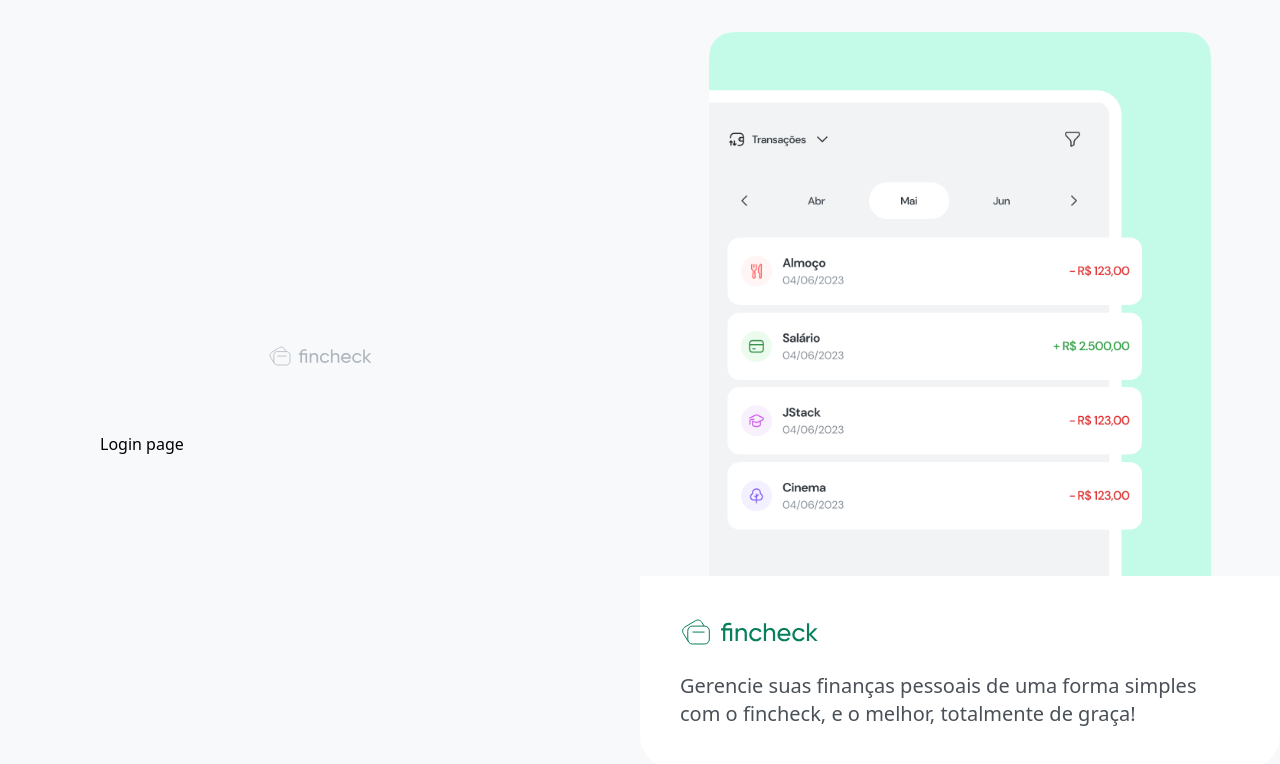
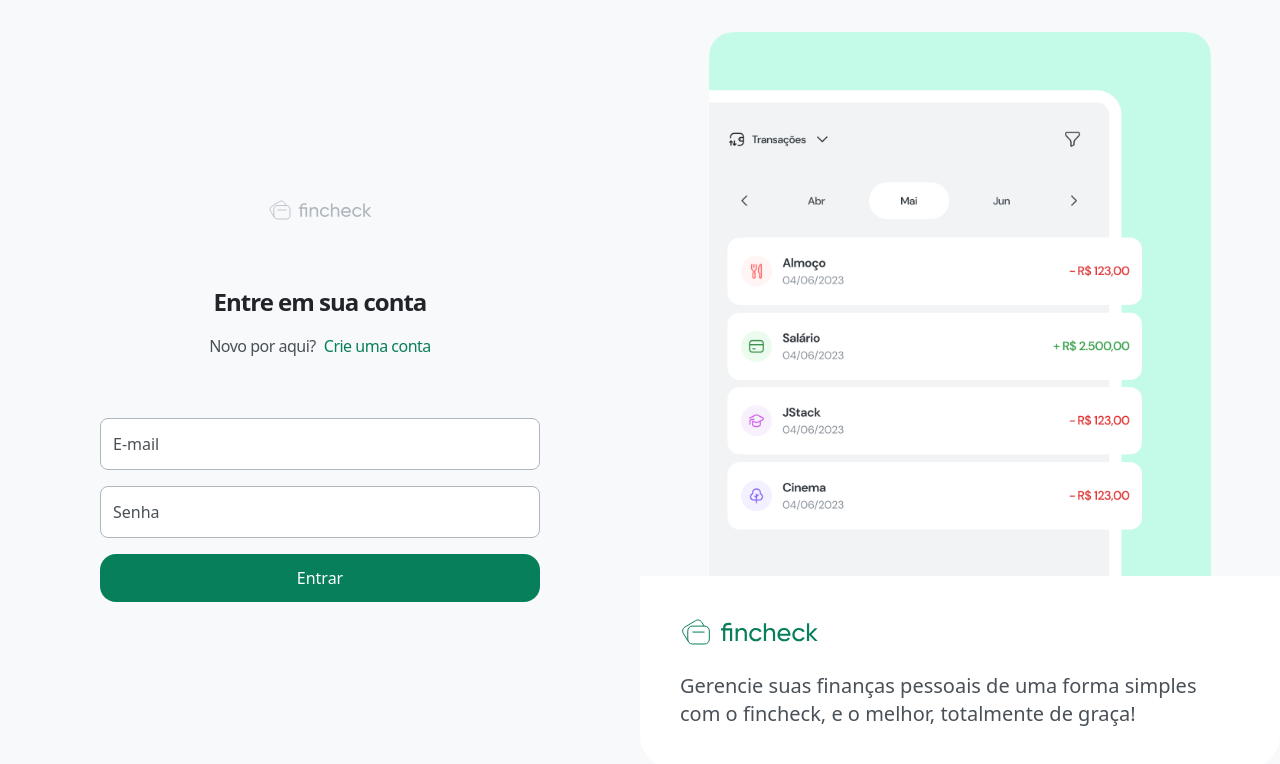
Before and after one commit to WellingtonEduardo/fincheck-front, a React (Vite) app: page /login in a window 1280 px wide. Shown: the top 764 px of the page. Built offline with nearby package versions, Linux system fonts and the light colour scheme.

Commit message:
I created the login page, but the business rule is missing.

```diff
--- /dev/null
+++ b/src/view/components/Button.tsx
@@ -0,0 +1,11 @@
+import { ComponentProps } from "react";
+
+interface ButtonProps extends ComponentProps<'button'> { }
+
+export function Button(props: ButtonProps) {
+  return (
+    <button {...props}
+      className='bg-teal-900 hover:bg-teal-800 disabled:bg-gray-100 disabled:text-gray-400 disabled:cursor-not-allowed px-6 h-12 rounded-2xl font-medium text-white transition-all'
+    />
+  )
+}
--- /dev/null
+++ b/src/view/components/Input.tsx
@@ -0,0 +1,30 @@
+import { ComponentProps } from "react";
+
+interface InputProps extends ComponentProps<'input'> {
+  name: string;
+
+}
+
+
+export function Input({ placeholder, name, id, ...props }: InputProps) {
+  const inputId = id ?? name;
+
+  return (
+    <div className=" relative">
+
+      <input {...props}
+        name={name}
+        id={inputId}
+        className="bg-white w-full rounded-lg border border-gray-500 px-3 h-[52px] text-gray-800 pt-4 peer placeholder-shown:pt-0 focus:border-gray-800 transition-all outline-none"
+        placeholder=" "
+      />
+
+      <label htmlFor={inputId}
+        className='absolute text-xs left-[13px] top-2 pointer-events-none text-gray-700 peer-placeholder-shown:text-base peer-placeholder-shown:top-3.5 transition-all'>
+        {placeholder}
+      </label>
+
+
+    </div>
+  )
+}
--- a/src/view/pages/Login/index.tsx
+++ b/src/view/pages/Login/index.tsx
@@ -1,6 +1,38 @@
+import { Link } from "react-router-dom";
+import { Input } from "../../components/Input";
+import { Button } from "../../components/Button";
 
 export function Login() {
   return (
-    <h1>Login page</h1>
+    <div>
+      <header className="flex flex-col items-center gap-4 ">
+        <h1 className="text-2xl font-bold text-gray-900 tracking-[-1px]">
+          Entre em sua conta
+        </h1>
+
+        <p className="space-x-2">
+          <span className="text-gray-700 tracking-[-0.5px]">
+            Novo por aqui?
+          </span>
+
+          <Link to='/register' className="tracking-[-0.5px] font-medium text-teal-900">
+            Crie uma conta
+          </Link>
+        </p>
+
+      </header>
+
+      <form className="mt-[60px] flex flex-col gap-4">
+        <Input type="email" name="email" placeholder="E-mail" />
+        <Input type="password" name="password" placeholder="Senha" />
+
+
+
+        <Button type="submit" className="mt-2">
+          Entrar
+        </Button>
+      </form>
+
+    </div>
   )
 }
```
